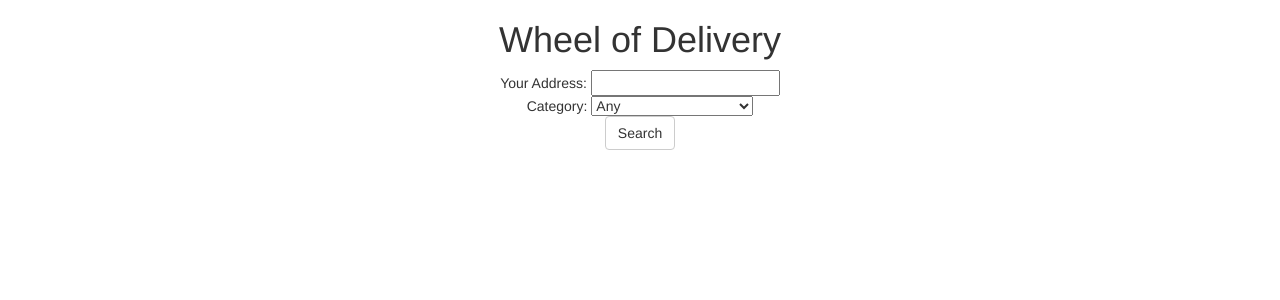
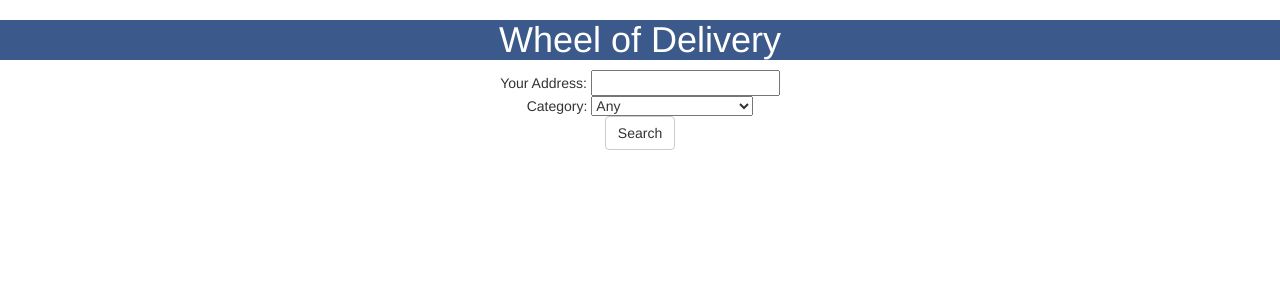
Before and after one commit to MattNewbill/wheel_of_delivery, a PHP site: page / in a window 1280 px wide. Shown: the top 300 px of the page. Run offline with PHP 8.4, Linux system fonts and the light colour scheme.

Commit message:
Added color to header

```diff
--- a/css/styles.css
+++ b/css/styles.css
@@ -12,3 +12,9 @@
 	width: 20px;
 	height: 90px;
 }*/
+
+.header {
+	background-color: #3b598b;
+	color: white;
+	text-align: center
+}
--- a/index.html
+++ b/index.html
@@ -9,7 +9,7 @@
 <script type="text/javascript" src="js/jquery-2.1.0.min.js"></script>
 </head>
 <body>
-<h1 style="text-align: center">Wheel of Delivery</h1>
+<h1 class="header">Wheel of Delivery</h1>
 <div style="text-align: center">
 <form action="wheel.php" method="post">
 <!-- sample addresses: 23330 Calvert St, 91367
--- a/wheel.php
+++ b/wheel.php
@@ -137,7 +137,7 @@ function draw() {
 
 </head>
 <body onload="load()">
-<h1 style="text-align: center">Wheel of Delivery</h1>
+<h1 class="header">Wheel of Delivery</h1>
 
 <div id="success_div">
 <div style="text-align: center">
```
